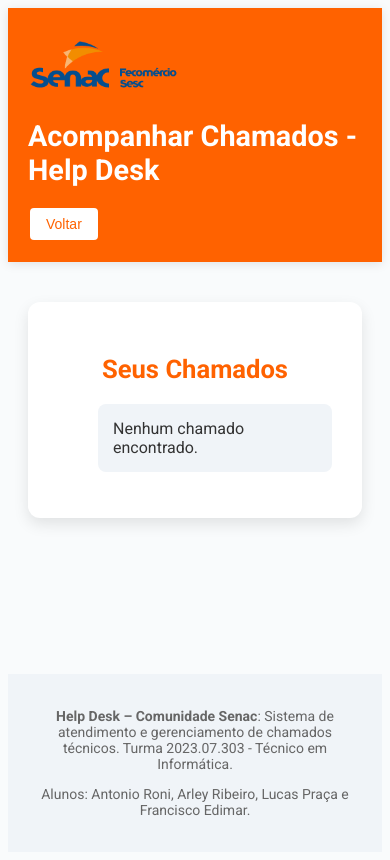
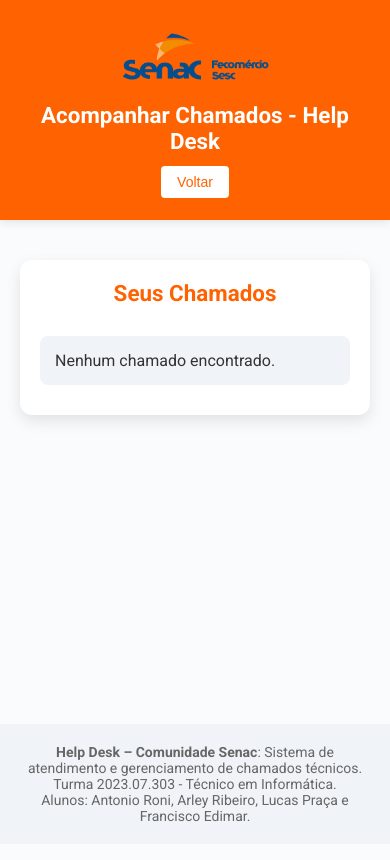
Before and after one commit to ribeiroarley/projeto-helpdesk-versao-01, a plain HTML site: page aluno/html/acompanhar_chamados.html in a window 390 px wide. Drawn offline with Linux system fonts and the light colour scheme.

Commit message:
otimizando css com variaveis.

```diff
--- a/aluno/css/acompanhar_chamados.css
+++ b/aluno/css/acompanhar_chamados.css
@@ -1,18 +1,37 @@
+/* Define variáveis globais para cores consistentes */
+:root {
+    --primary-color: #ff6200; /* Cor principal (laranja) */
+    --primary-dark: #e65a00; /* Tom mais escuro para hover */
+    --secondary-color: #0078d4; /* Cor secundária (azul) */
+    --background-light: #f9fbfc; /* Fundo claro */
+    --background-dark: #f0f4f8; /* Fundo secundário */
+    --text-color: #333; /* Cor do texto */
+    --text-muted: #666; /* Texto secundário */
+}
+
+/* Reset básico para consistência entre navegadores */
+* {
+    margin: 0;
+    padding: 0;
+    box-sizing: border-box;
+    outline: 0;
+}
+
 /* Estilo geral do corpo */
 body {
-    font-family: 'Roboto', sans-serif; /* Define a fonte padrão */
-    background: #f9fbfc; /* Cor de fundo clara */
-    color: #333; /* Cor do texto */
-    min-height: 100vh; /* Garante altura mínima da tela */
+    font-family: 'Roboto', sans-serif;
+    background: var(--background-light);
+    color: var(--text-color);
+    min-height: 100vh;
     display: flex;
     flex-direction: column;
 }
 
 /* Estilo do cabeçalho */
 .header {
-    background: #ff6200; /* Muda para laranja */
+    background: var(--primary-color);
     padding: 20px;
-    box-shadow: 0 2px 10px rgba(0, 0, 0, 0.1); /* Sombra para profundidade */
+    box-shadow: 0 2px 10px rgba(0, 0, 0, 0.1);
 }
 
 /* Conteúdo do cabeçalho */
@@ -34,23 +53,29 @@ body {
 /* Título do cabeçalho */
 .header h1 {
     font-size: 1.8rem;
-    color: #ffffff; /* Mantém o texto branco para contraste com o laranja */
+    color: #ffffff;
 }
 
 /* Botão de voltar */
 .back-button {
     background: #ffffff;
-    color: #ff6200; /* Muda para laranja */
-    border: 2px solid #ff6200;
+    color: var(--primary-color);
+    border: 2px solid var(--primary-color);
     padding: 8px 16px;
     border-radius: 6px;
     font-size: 14px;
     cursor: pointer;
+    transition: background-color 0.3s, color 0.3s;
 }
 
 .back-button:hover {
-    background: #e65a00; /* Tom mais escuro de laranja ao passar o mouse */
+    background: var(--primary-dark);
     color: #ffffff;
+}
+
+.back-button:focus {
+    outline: 2px solid var(--secondary-color);
+    outline-offset: 2px;
 }
 
 /* Seção principal */
@@ -66,44 +91,75 @@ body {
     padding: 30px;
     border-radius: 12px;
     box-shadow: 0 6px 15px rgba(0, 0, 0, 0.1);
-    max-width: 1000px;
+    max-width: 800px;
     margin: 0 auto;
 }
 
 /* Título da seção */
 .chamados-section h2 {
     font-size: 1.6rem;
-    color: #ff6200; /* Muda para laranja */
+    color: var(--primary-color);
     margin-bottom: 20px;
 }
 
 /* Lista de chamados */
 .chamados-list {
     list-style: none;
-    text-align: left;
+    padding: 0;
+    display: flex;
+    flex-direction: column;
+    align-items: center;
 }
 
 /* Itens da lista de chamados */
 .chamados-list li {
+    width: 100%;
+    max-width: 600px;
     padding: 15px;
     margin: 10px 0;
-    background: #f0f4f8;
+    background: var(--background-dark);
     border-radius: 8px;
     display: flex;
     justify-content: space-between;
     align-items: center;
+    box-sizing: border-box;
 }
 
 /* Texto dentro dos itens da lista */
 .chamados-list li span {
     font-size: 14px;
+    color: var(--text-muted);
 }
 
 /* Rodapé */
 .footer {
-    background: #f0f4f8;
+    background: var(--background-dark);
     padding: 20px;
     text-align: center;
     font-size: 14px;
-    color: #666;
+    color: var(--text-muted);
 }
+
+/* Responsividade */
+@media (max-width: 768px) {
+    .header-content {
+        flex-direction: column;
+        text-align: center;
+    }
+    .header h1 {
+        margin: 10px 0;
+        font-size: 1.6rem;
+    }
+    .chamados-section {
+        padding: 20px;
+    }
+}
+
+@media (max-width: 480px) {
+    .header h1 {
+        font-size: 1.4rem;
+    }
+    .chamados-section h2 {
+        font-size: 1.4rem;
+    }
+}
```
